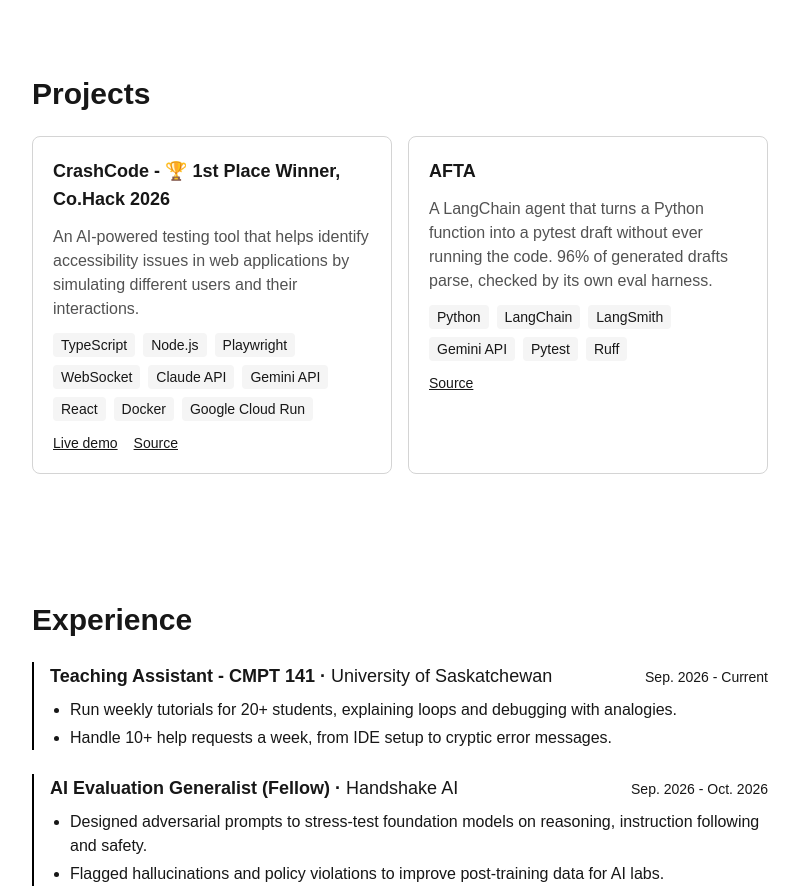
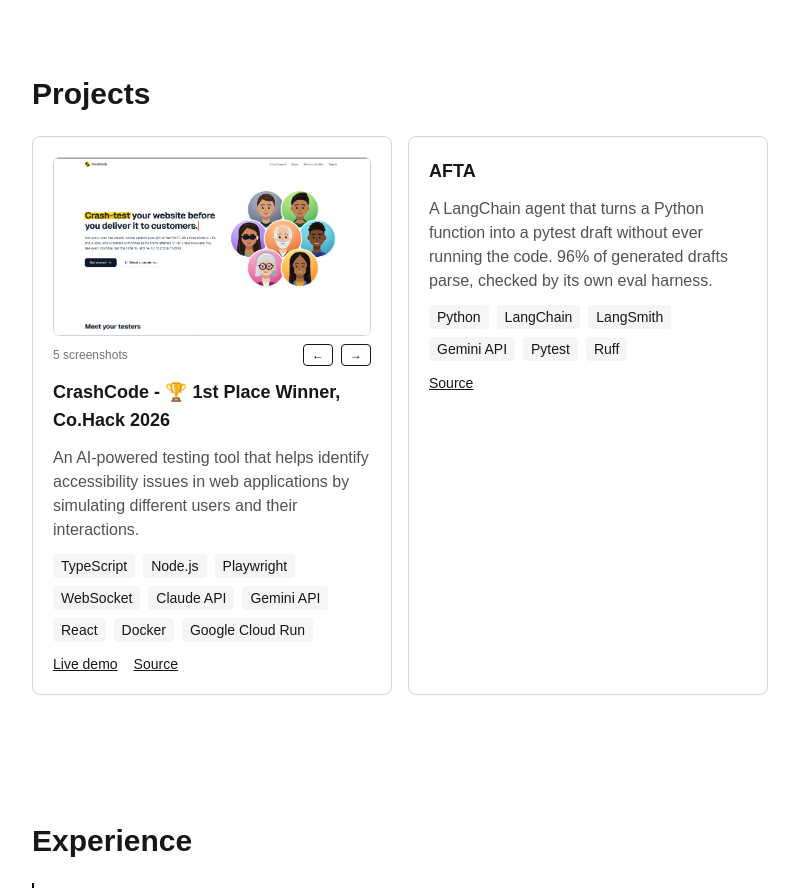
Before and after one commit to nhatle16/portfolio, a Next.js app: page / in a window 1280 px wide. Shown: the part 700-1588 px from the top of the page, without its empty margins (240-1039 px from the left). Built offline with nearby package versions, Linux system fonts and the light colour scheme.

Commit message:
feat: show project screenshots in a scrollable strip with prev/next buttons

```diff
--- a/src/components/ProjectCard.tsx
+++ b/src/components/ProjectCard.tsx
@@ -1,3 +1,5 @@
+import { ScreenshotStrip } from "./ScreenshotStrip";
+
 export type Project = {
     name: string;
     description: string;
@@ -9,7 +11,10 @@ export type Project = {
 
 export function ProjectCard({ project }: { project: Project }) {
     return (
-    <article className="rounded-lg border border-neutral-300 dark:border-neutral-700 p-5 space-y-3">
+    <article className="min-w-0 rounded-lg border border-neutral-300 dark:border-neutral-700 p-5 space-y-3">
+      {project.images && project.images.length > 0 && (
+        <ScreenshotStrip name={project.name} images={project.images} />
+      )}
       <h3 className="text-lg font-semibold">{project.name}</h3>
       <p className="text-neutral-600 dark:text-neutral-400">{project.description}</p>
       <ul className="flex flex-wrap gap-2 text-sm">
--- a/src/components/Projects.tsx
+++ b/src/components/Projects.tsx
@@ -6,6 +6,13 @@ const projects: Project[] = [
     name: "CrashCode - 🏆 1st Place Winner, Co.Hack 2026",
     description: "An AI-powered testing tool that helps identify accessibility issues in web applications by simulating different users and their interactions.",
     tech: ["TypeScript", "Node.js", "Playwright", "WebSocket", "Claude API", "Gemini API", "React", "Docker", "Google Cloud Run"],
+    images: [
+      "/projects/crashcode-landing.png",
+      "/projects/crashcode-example.png",
+      "/projects/crashcode-runs.png",
+      "/projects/crashcode-report-status.png",
+      "/projects/crashcode-findings.png",
+    ],
     live: "https://crashcode.ca",
     source: "https://github.com/you/project-one",
   },
--- /dev/null
+++ b/src/components/ScreenshotStrip.tsx
@@ -0,0 +1,68 @@
+"use client";
+
+import Image from "next/image";
+import { useRef } from "react";
+
+export function ScreenshotStrip({ name, images }: { name: string; images: string[] }) {
+  const strip = useRef<HTMLDivElement>(null);
+
+  // A mouse wheel only scrolls vertically, so buttons are the way mouse users move the strip.
+  // Jump to an exact image position: scrolling by the strip's width misses the gap and fights snapping.
+  const go = (dir: 1 | -1) => {
+    const el = strip.current;
+    if (!el || el.children.length < 2) return;
+    const step = (el.children[1] as HTMLElement).offsetLeft - (el.children[0] as HTMLElement).offsetLeft;
+    const index = Math.round(el.scrollLeft / step) + dir;
+    const clamped = Math.max(0, Math.min(images.length - 1, index));
+    el.scrollTo({ left: clamped * step, behavior: "smooth" });
+  };
+
+  return (
+    <div className="space-y-2">
+      {/* tabIndex lets keyboard users focus the strip and scroll it with arrow keys */}
+      <div
+        ref={strip}
+        role="region"
+        aria-label={`${name} screenshots`}
+        tabIndex={0}
+        className="flex snap-x snap-mandatory gap-2 overflow-x-auto rounded-md"
+      >
+        {images.map((src, i) => (
+          <Image
+            key={src}
+            src={src}
+            alt={`${name} screenshot ${i + 1} of ${images.length}`}
+            width={1600}
+            height={900}
+            sizes="(min-width: 640px) 350px, 100vw"
+            draggable={false}
+            className="aspect-video w-full shrink-0 snap-center rounded-md border border-neutral-300 object-cover object-top"
+          />
+        ))}
+      </div>
+      {images.length > 1 && (
+        <div className="flex items-center justify-between text-xs">
+          <span className="text-neutral-500">{images.length} screenshots</span>
+          <div className="flex gap-2">
+            <button
+              type="button"
+              onClick={() => go(-1)}
+              aria-label="Previous screenshot"
+              className="rounded border border-current px-2 py-0.5 hover:bg-neutral-100"
+            >
+              ←
+            </button>
+            <button
+              type="button"
+              onClick={() => go(1)}
+              aria-label="Next screenshot"
+              className="rounded border border-current px-2 py-0.5 hover:bg-neutral-100"
+            >
+              →
+            </button>
+          </div>
+        </div>
+      )}
+    </div>
+  );
+}
```
